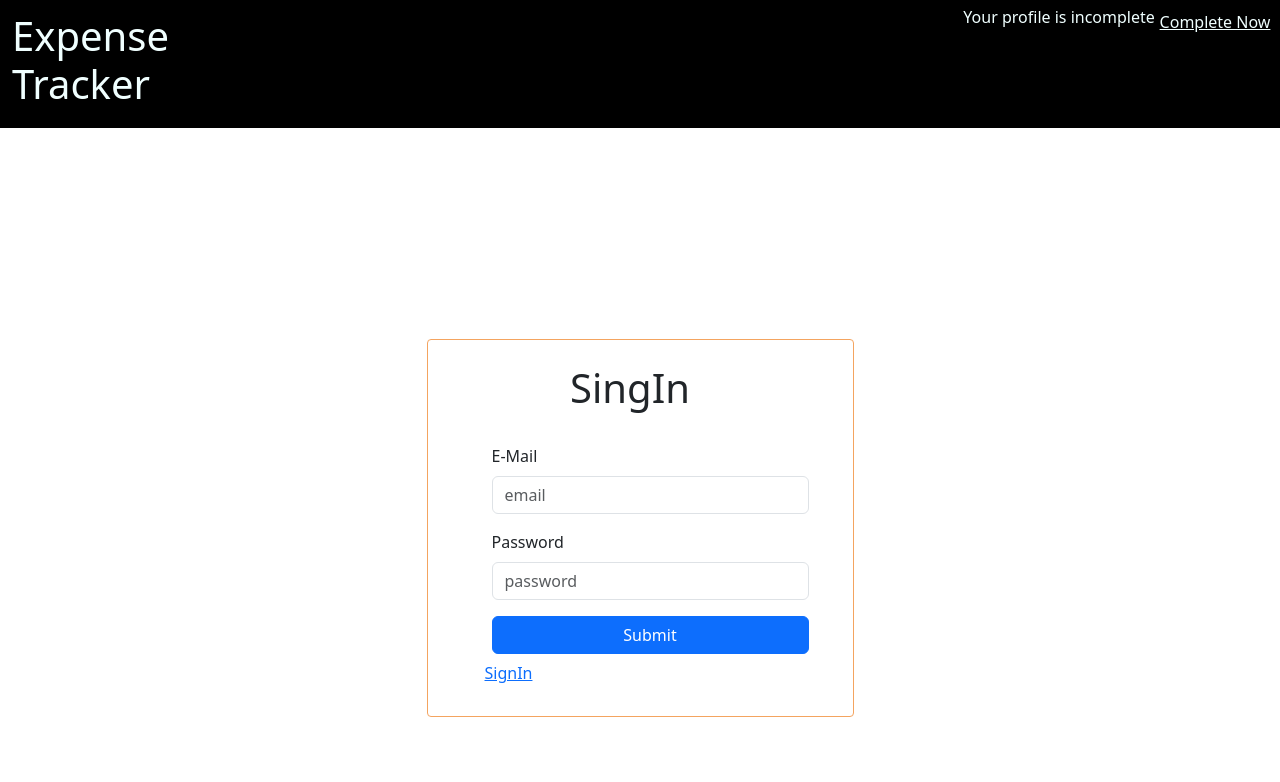
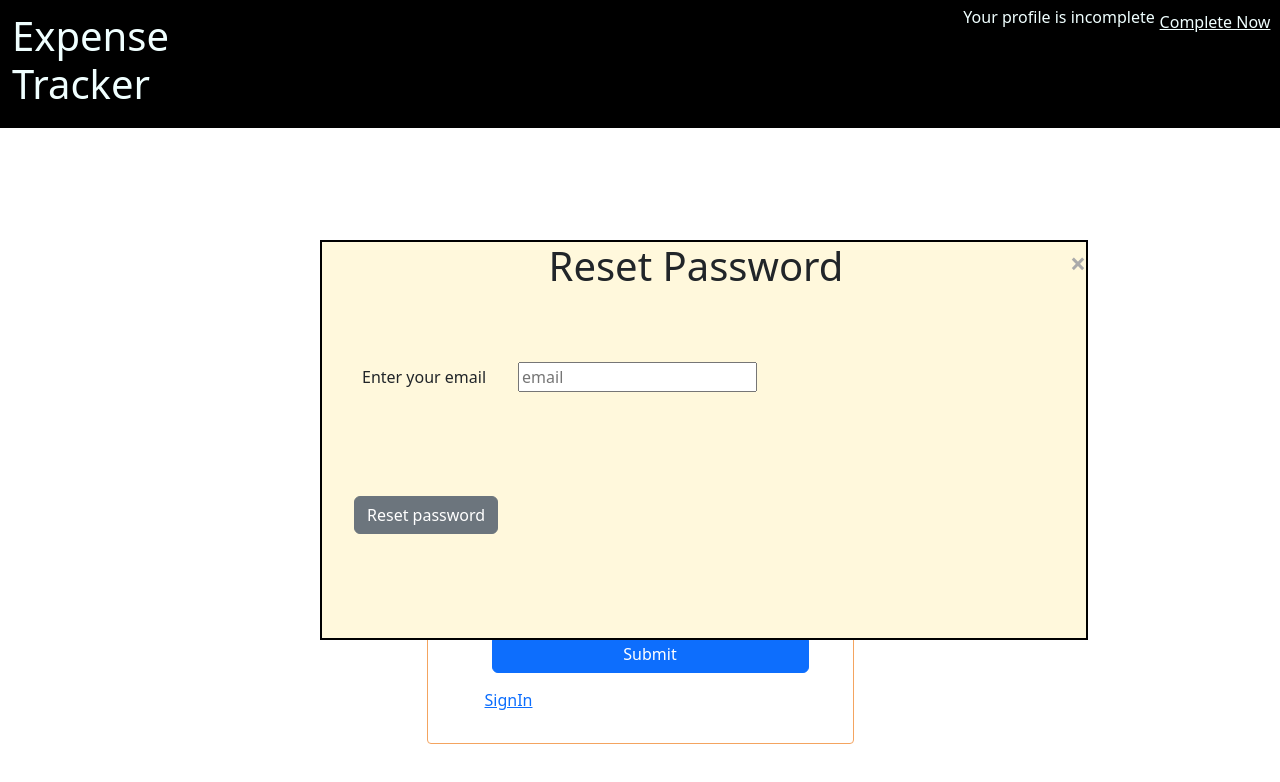
Before and after one commit to Ritukalpa99/reactjs-projects, a React (Create React App) app in the folder Expense Tracker/: page / in a window 1280 px wide. Both pictures are taken after a click on the button "SignUp". Shown: the top 782 px of the page. Built offline with nearby package versions, Linux system fonts and the light colour scheme.

Commit message:
forgot pass task done

```diff
--- /dev/null
+++ b/Expense Tracker/src/components/Auth/ForgotPassword.js
@@ -0,0 +1,70 @@
+import Modal from "../layout/Modal/Modal";
+import classes from "./ForgotPassword.module.css";
+import { useRef } from "react";
+const ForgotPassword = (props) => {
+	const emailRef = useRef();
+
+	const closeModal = () => {
+		props.onModalClose();
+	};
+
+	const handleResetPassword = async () => {
+		alert(`Mail found ${emailRef.current.value}`);
+
+		const url = `https://identitytoolkit.googleapis.com/v1/accounts:sendOobCode?key=AIzaSyClyJBMlHDOKPK5KXQ9pnCn8lZ212AxtSg`;
+		try {
+			const res = await fetch(url, {
+				method: "POST",
+				body: JSON.stringify({
+					requestType: "PASSWORD_RESET",
+                    email : emailRef.current.value
+				}),
+				headers: {
+					"Content-Type": "application/json",
+				},
+			});
+            console.log(res);
+			const data = await res.json();
+            console.log(data);
+			if (!res.ok) {
+				const errorMessage = data.error.message;
+				throw new Error(errorMessage);
+			} else {
+				alert("Check your email");
+			}
+		} catch (err) {
+			alert(err.message);
+		}
+	};
+
+	return (
+		<Modal>
+			<span className={classes.close} onClick={closeModal}>
+				&times;
+			</span>
+			<h1 className={classes.title}>Reset Password</h1>
+			<form>
+				<div className={classes.input}>
+					<label htmlFor="email-reset">Enter your email</label>
+					<input
+						type="email"
+						id="email-reset"
+						required
+						placeholder="email"
+						ref={emailRef}
+					/>
+				</div>
+				<button
+					style={{ margin: "2em" }}
+					type="submit"
+					className="btn btn-secondary"
+					onClick={handleResetPassword}
+				>
+					Reset password
+				</button>
+			</form>
+		</Modal>
+	);
+};
+
+export default ForgotPassword;
--- /dev/null
+++ b/Expense Tracker/src/components/Auth/ForgotPassword.module.css
@@ -0,0 +1,25 @@
+.close {
+	color: #aaaaaa;
+	float: right;
+	font-size: 28px;
+	font-weight: bold;
+	cursor: pointer;
+}
+
+.close:hover,
+.close:focus {
+	color: #000;
+	text-decoration: none;
+	cursor: pointer;
+}
+.title {
+    text-align: center;
+}
+
+.input {
+    margin: 2em;
+    padding: 0.5em;
+}
+.input input {
+    margin: 2em;
+}
--- a/Expense Tracker/src/components/Auth/Signup.js
+++ b/Expense Tracker/src/components/Auth/Signup.js
@@ -1,12 +1,13 @@
 import classes from "./Signup.module.css";
-import { useState,useContext } from "react";
+import { useState, useContext } from "react";
 import AuthContext from "../../store/auth-context";
+import ForgotPassword from "./ForgotPassword";
 const Singup = () => {
 	const [email, setEmail] = useState("");
 	const [password, setPassword] = useState("");
 	const [confirmPassword, setConfirmPassword] = useState("");
 	const [isLogin, setIsLogin] = useState(false);
-
+	const [openModal ,setOpenModal] = useState(true);
 	const authCtx = useContext(AuthContext);
 
 	const submitHandler = (event) => {
@@ -23,7 +24,7 @@ const Singup = () => {
 
 	const signUser = async (email, password) => {
 		let url;
-        if(isLogin) {
+		if (isLogin) {
 			url = `https://identitytoolkit.googleapis.com/v1/accounts:signInWithPassword?key=AIzaSyClyJBMlHDOKPK5KXQ9pnCn8lZ212AxtSg`;
 		} else {
 			url = `https://identitytoolkit.googleapis.com/v1/accounts:signUp?key=AIzaSyClyJBMlHDOKPK5KXQ9pnCn8lZ212AxtSg`;
@@ -54,6 +55,9 @@ const Singup = () => {
 		}
 	};
 	return (
+		<>
+		{openModal &&
+		<ForgotPassword onModalClose={() => setOpenModal(false)}/>}
 		<section className={classes.form}>
 			<form onSubmit={submitHandler}>
 				<div className={classes.sigup}>
@@ -109,15 +113,36 @@ const Singup = () => {
 							/>
 						</div>
 					)}
+					{isLogin && (
+						<button
+							type="button"
+							style={{ marginBottom: "0.5em" }}
+							className="btn btn-link"
+							onClick={() => setOpenModal(true)}
+						>
+							Forgot Password
+						</button>
+					)}
 					<div className="d-grid col-12">
-					<button type="submit" className="btn btn-primary">
+						<button
+							type="submit"
+							style={{ marginBottom: "0.5em" }}
+							className="btn btn-primary"
+						>
 							Submit
 						</button>
 					</div>
-                    <button type="button" class="btn btn-link" onClick={() => setIsLogin((prev) => !prev)}>{isLogin ? 'SignIn' : 'SignUp'}</button>
+					<button
+						type="button"
+						class="btn btn-link"
+						onClick={() => setIsLogin((prev) => !prev)}
+					>
+						{isLogin ? "SignIn" : "SignUp"}
+					</button>
 				</div>
 			</form>
 		</section>
+		</>
 	);
 };
 
--- /dev/null
+++ b/Expense Tracker/src/components/layout/Modal/Modal.js
@@ -0,0 +1,9 @@
+import classes from "./Modal.module.css";
+
+const Modal = (props) => {
+    return <div className={classes.modal}>
+        {props.children}
+    </div>
+}
+
+export default Modal;
--- /dev/null
+++ b/Expense Tracker/src/components/layout/Modal/Modal.module.css
@@ -0,0 +1,21 @@
+.modal {
+	position: fixed;
+	left: 25%;
+    top:30%;
+	margin: 0 auto;
+	min-height: 50vh;
+	width: 60vw;
+    z-index: 2;
+	border: 2px solid black;
+	background-color: cornsilk;
+}
+
+.backdrop {
+	position: fixed;
+	top: 0;
+	left: 0;
+	width: 100%;
+	height: 120vh;
+	z-index: 1;
+	background: rgba(0, 0, 0, 0.75);
+}
```
Lines whose indentation alone changed are shown as unchanged.
